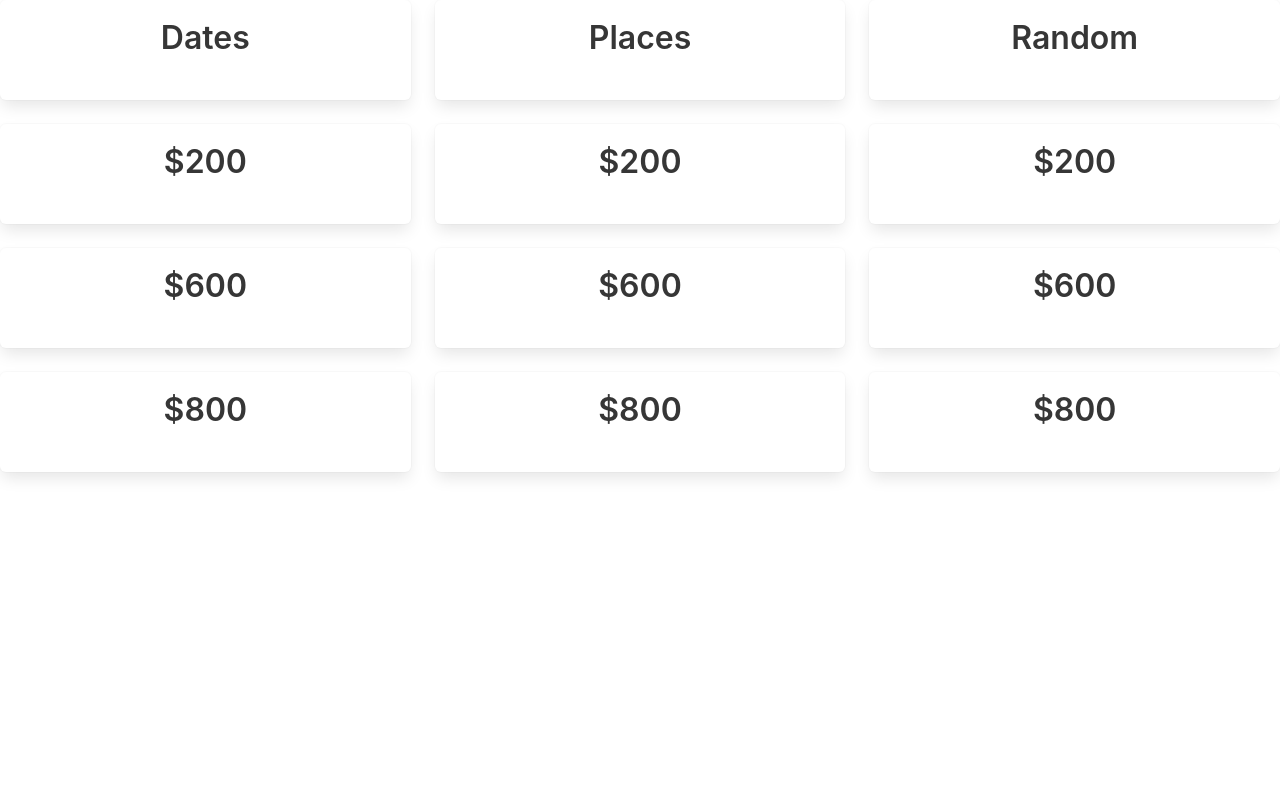
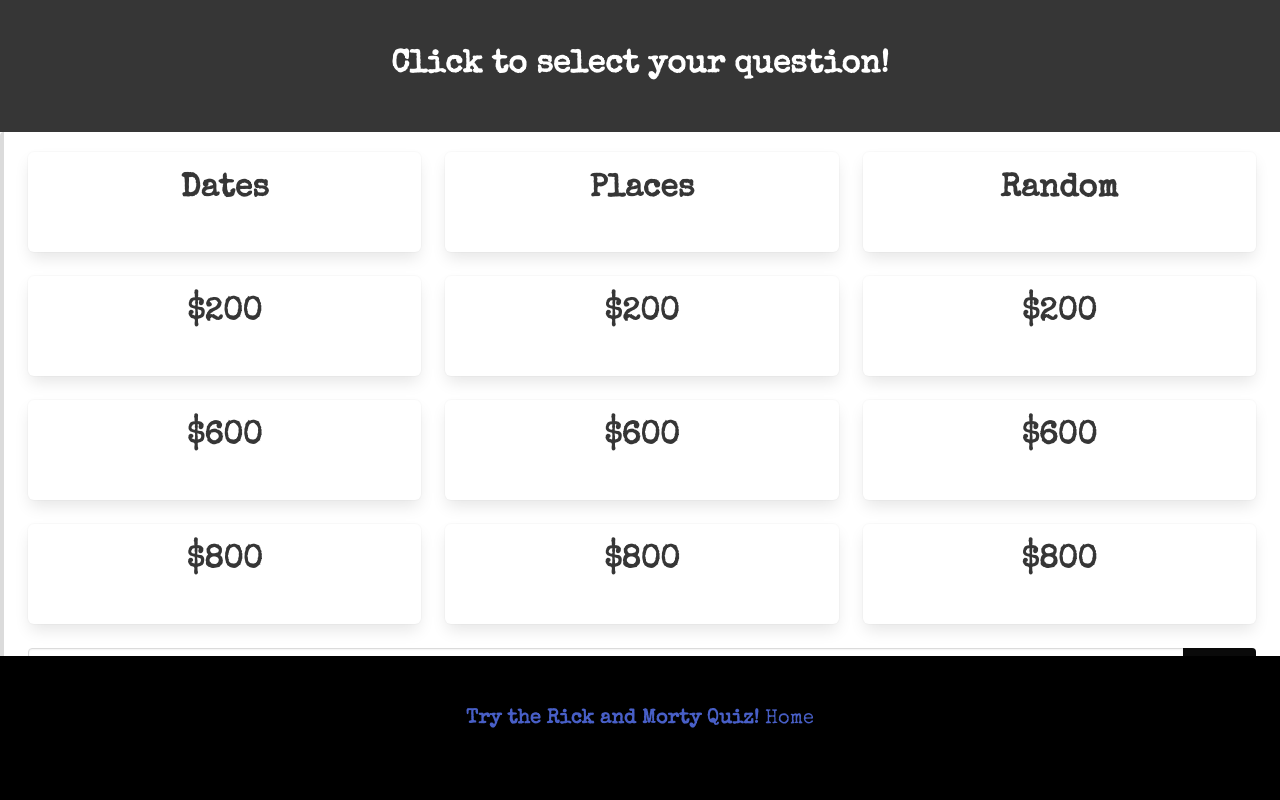
Before and after one commit to mibaska/Project01, a plain HTML site: page starwars-quiz.html in a window 1280 px wide. Drawn offline with nearby package versions, Linux system fonts and the light colour scheme.

Commit message:
Pushing styles for basic columns

```diff
--- a/starwars-quiz.html
+++ b/starwars-quiz.html
@@ -5,6 +5,7 @@
     <meta name="viewport" content="width=device-width, initial-scale=1.0" />
     <meta http-equiv="X-UA-Compatible" content="ie=edge" />
     <title>Star Wars Quiz</title>
+    <link href="https://fonts.googleapis.com/css?family=Special+Elite&display=swap" rel="stylesheet">
     <link rel="stylesheet" href="starwars.css">
     <link rel="stylesheet"
       href="https://cdn.jsdelivr.net/npm/bulma@0.8.0/css/bulma.min.css"/>
@@ -12,7 +13,17 @@
       defer src="https://use.fontawesome.com/releases/v5.3.1/js/all.js" ></script>
   </head>
   <body>
-    <div class="tile is-ancestor" style="text-align: center;">
+    <container>
+      <section class="hero is-dark">
+        <div class="hero-body">
+          <div class="container" style="text-align: center;">
+            <h1 class="title">
+              Click to select your question! </h1>
+          </div>
+        </div>
+      </section>
+        <div class="message-body">
+            <div class="tile is-ancestor" style="text-align: center;">
       <div class="tile is-parent">
         <article class="tile is-child box">
           <p class="title">Dates</p>
@@ -88,6 +99,25 @@
         </article>
       </div>
     </div>
+    <div class="field has-addons">
+      <div class="control is-expanded">
+        <input class="input" type="text" placeholder="Answer here">
+      </div>
+      <div class="control ">
+        <a class="button is-black">
+          Enter
+        </a>
+      </div>
+    </div>
+  </div>
+    </container>
+    <div class="footer" style="background-color: black;">
+        <p>
+          <a href="rickandmorty-quiz.html"> <strong>Try the Rick and Morty Quiz!</strong></a>
+          <a href="index.html">Home</a>
+        </p>
+
+  </div>
 
 
 
--- a/starwars.css
+++ b/starwars.css
@@ -0,0 +1,21 @@
+container {
+    box-sizing: content-box;
+}
+.title {
+    font-size: 50px;
+    text-align: center;
+    font-family: 'Special Elite', cursive;
+}
+.footer {
+    position:fixed;
+    background-color: black;
+    font-family: 'Special Elite', cursive;
+    font-size: 20px;
+    color: yellow;
+    left:0;
+    bottom: 0;
+    width: 100%;
+    text-align: center;
+    height: 10px;
+
+}
--- a/styles.css
+++ b/styles.css
@@ -49,7 +49,7 @@ html {
   .mainIMG{
     width: 600px;
     position: absolute;
-        top: 50%;
+        top: 60%;
         left: 50%;
         margin-right: -50%;
         transform: translate(-50%, -50%);
@@ -59,8 +59,9 @@ html {
 
   }
   .container{
-    padding: 10px;
+    padding: 20px;
     color: yellow;
     font-family: 'Creepster', cursive;
+    font-size: 20px;
 
   }
```
Also changed, not shown: index.html (+1 -1 lines).
